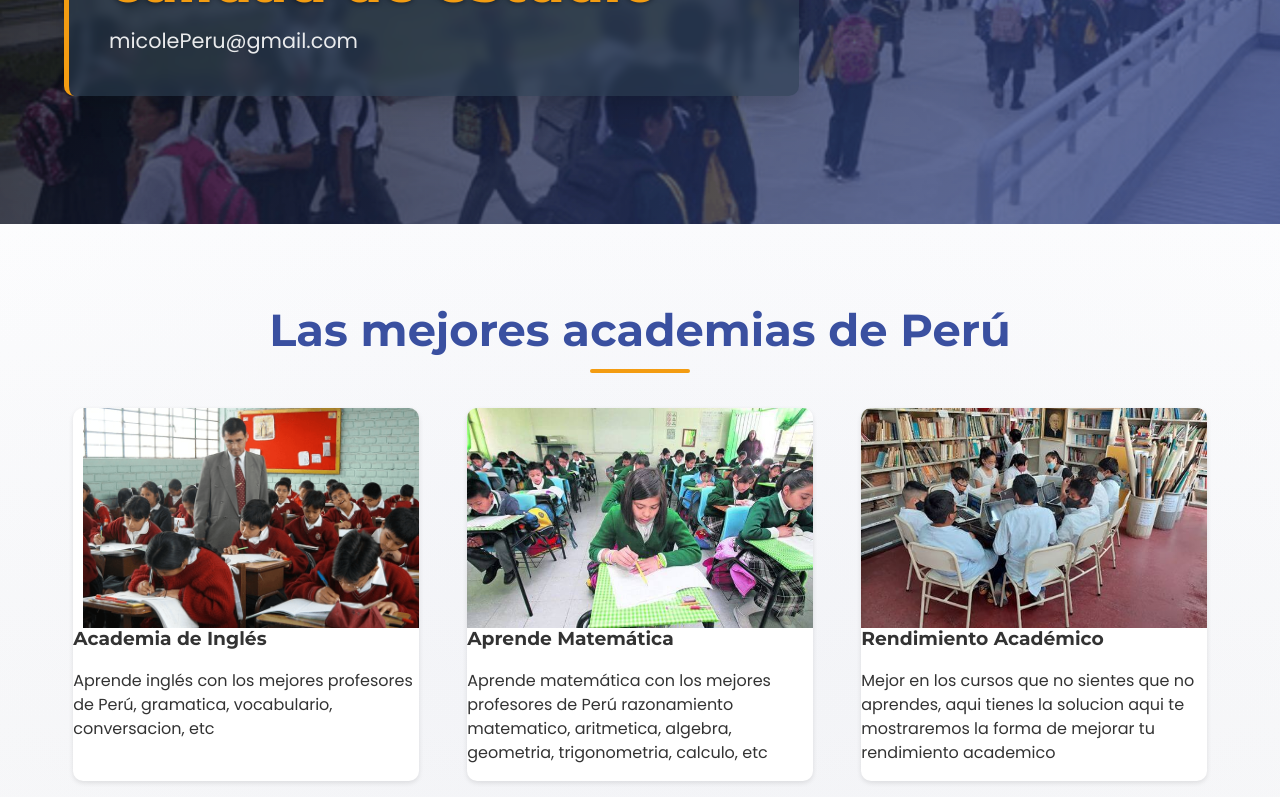
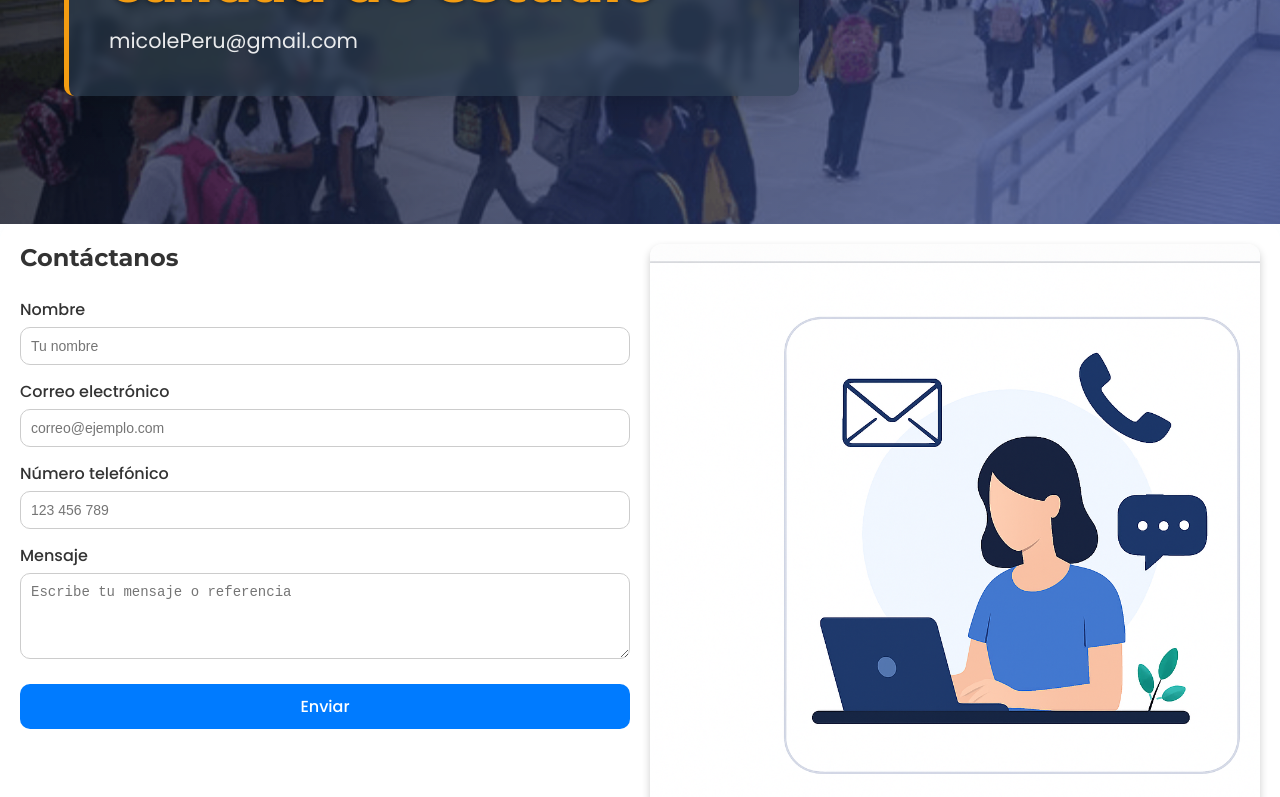
Before and after one commit to PGCQ/micoleideal, a React (Vite) app: page / in a window 1280 px wide. Shown: the part 300-1097 px from the top of the page. Built offline with nearby package versions, Linux system fonts and the light colour scheme.

Commit message:
Cree la pagina contacto

```diff
--- a/src/main.jsx
+++ b/src/main.jsx
@@ -3,10 +3,12 @@ import { createRoot } from 'react-dom/client'
 import './index.css'
 import Nosotros from './paginas/Nosotros.jsx'
 import App from './App.jsx'
+import Contacto from './paginas/Contacto.jsx'
 
 createRoot(document.getElementById('root')).render(
   <StrictMode>
-    <App />
+
+    <Contacto />
 
   </StrictMode>,
 )
--- /dev/null
+++ b/src/paginas/Contacto.css
@@ -0,0 +1,72 @@
+.contacto-container {
+    display: flex;
+    flex-direction: column;
+    gap: 20px;
+    padding: 20px;
+    background-color: white;
+    border-radius: 16px;
+    box-shadow: 0 4px 12px rgba(190, 232, 246, 0.1);
+  }
+
+  @media (min-width: 768px) {
+    .contacto-container {
+      flex-direction: row;
+    }
+  }
+
+  .contacto-formulario {
+    flex: 1;
+    display: flex;
+    flex-direction: column;
+    gap: 15px;
+  }
+
+  .contacto-formulario h2 {
+    margin-bottom: 10px;
+    font-size: 24px;
+  }
+
+  .contacto-formulario label {
+    display: flex;
+    flex-direction: column;
+    font-weight: 500;
+  }
+
+  .contacto-formulario input,
+  .contacto-formulario textarea {
+    margin-top: 5px;
+    padding: 10px;
+    border: 1px solid #ccc;
+    border-radius: 10px;
+    font-size: 14px;
+  }
+
+  .contacto-formulario button {
+    margin-top: 10px;
+    padding: 10px 20px;
+    background-color: #007bff;
+    color: white;
+    border: none;
+    border-radius: 10px;
+    font-size: 16px;
+    cursor: pointer;
+    transition: background-color 0.3s ease;
+  }
+
+  .contacto-formulario button:hover {
+    background-color: #0056b3;
+  }
+
+  .contacto-imagen {
+    flex: 1;
+    display: flex;
+    align-items: center;
+    justify-content: center;
+  }
+
+  .contacto-imagen img {
+    max-width: 100%;
+    height: auto;
+    border-radius: 12px;
+    box-shadow: 0 4px 8px rgba(0, 0, 0, 0.2);
+  }
--- /dev/null
+++ b/src/paginas/Contacto.jsx
@@ -0,0 +1,50 @@
+import React from "react";
+import './Contacto.css';
+import { Footer, Header } from '../components'
+import imagen from '../assets/img/contacto.png'
+
+const Contacto = () => {
+    return(
+        <div>
+            <Header></Header>
+            <div className="contacto-container">
+               {/* Formulario */}
+      <form className="contacto-formulario">
+        <h2>Contáctanos</h2>
+
+        <label>
+          Nombre
+          <input type="text" name="nombre" placeholder="Tu nombre" required />
+        </label>
+
+        <label>
+          Correo electrónico
+          <input type="email" name="correo" placeholder="correo@ejemplo.com" required />
+        </label>
+
+        <label>
+          Número telefónico
+          <input type="tel" name="telefono" placeholder="123 456 789" />
+        </label>
+
+        <label>
+          Mensaje
+          <textarea name="mensaje" placeholder="Escribe tu mensaje o referencia" rows="4"></textarea>
+        </label>
+
+        <button type="submit">Enviar</button>
+      </form>
+
+      {/* Imagen */}
+      <div className="contacto-imagen">
+        <img src={imagen} alt="Imagen de contacto" />
+      </div>
+    </div>
+            <Footer></Footer>
+       </div>
+
+    );
+
+};
+
+export default Contacto;
```
Also changed, not shown: src/assets/img/contacto.png (added).
